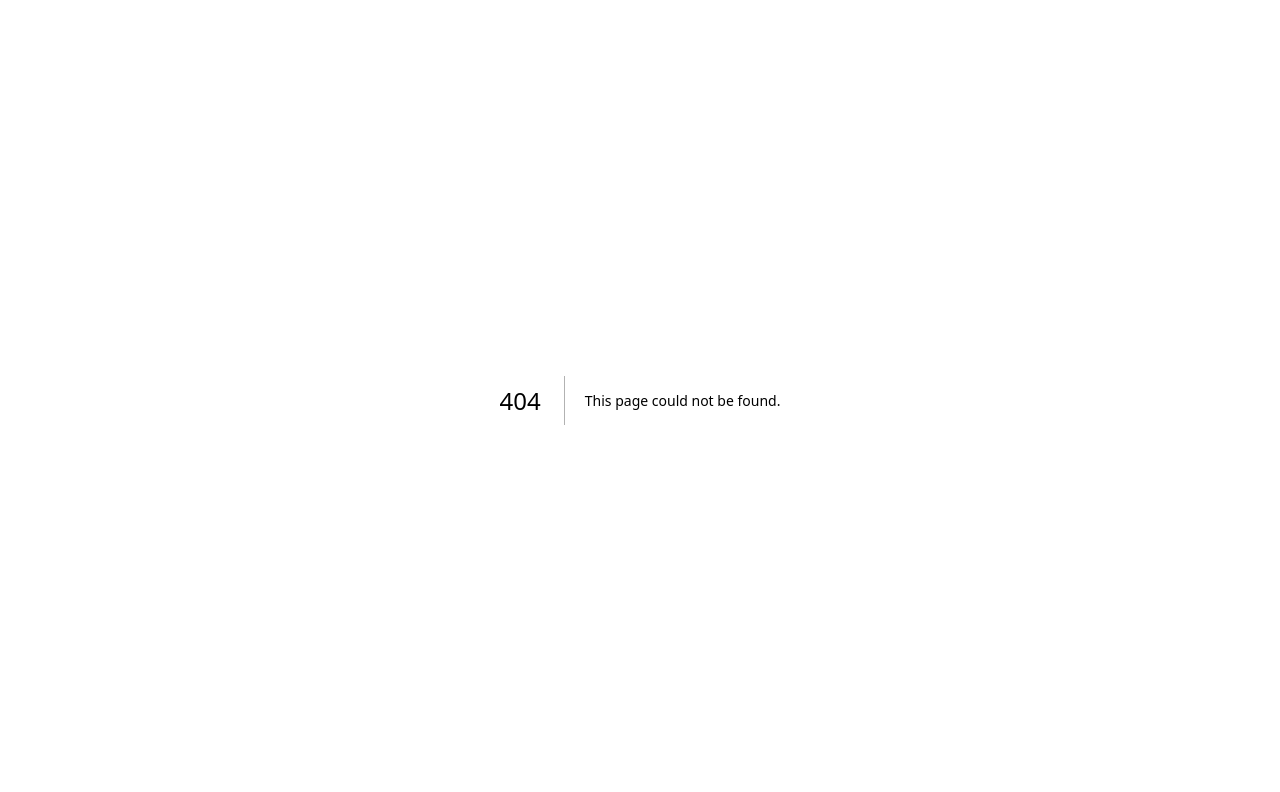
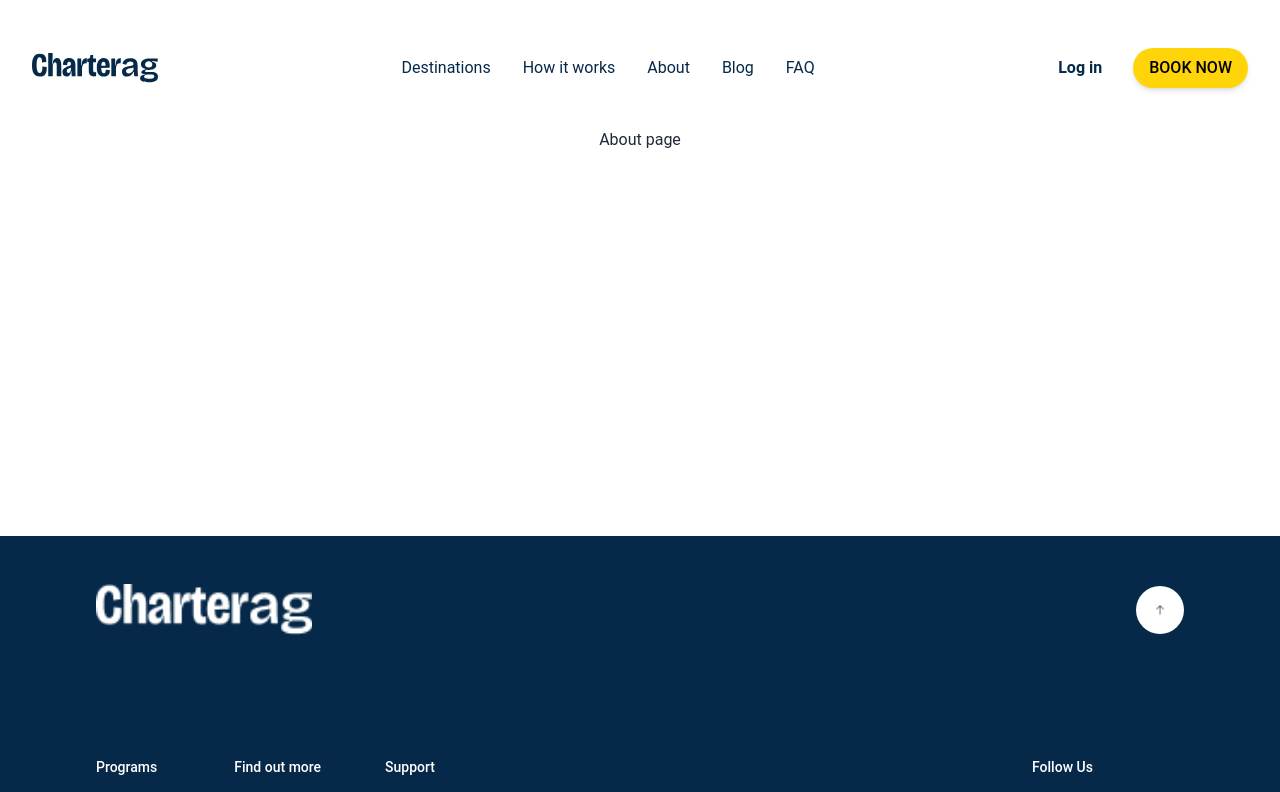
Before and after one commit to dgabel01/frontend-assignment, a Next.js app: page /about in a window 1280 px wide. Before the commit this address had no page. Shown: the top 792 px of the page. Built offline with nearby package versions, Linux system fonts and the light colour scheme.

Commit message:
Add routes

```diff
--- /dev/null
+++ b/src/app/about/page.tsx
@@ -0,0 +1,14 @@
+import Navbar from "@/components/Navbar";
+import blueNavbarLogo from "@/assets/icons/CharteragBlueLogo.svg";
+
+const AboutPage = () => {
+  return (
+    <div className='flex items-center justify-center mb-96'>
+        <Navbar logo={blueNavbarLogo} linkColor="#062949"/>
+        <p className="mt-32">About page</p>
+
+    </div>
+  )
+}
+
+export default AboutPage;
--- /dev/null
+++ b/src/app/blog/page.tsx
@@ -0,0 +1,14 @@
+import Navbar from "@/components/Navbar";
+import blueNavbarLogo from "@/assets/icons/CharteragBlueLogo.svg";
+
+const BlogPage = () => {
+  return (
+    <div className='flex items-center justify-center mb-96'>
+        <Navbar logo={blueNavbarLogo} linkColor="#062949"/>
+        <p className="mt-32">Blog page</p>
+
+    </div>
+  )
+}
+
+export default BlogPage;
--- /dev/null
+++ b/src/app/book-now/page.tsx
@@ -0,0 +1,14 @@
+import Navbar from "@/components/Navbar";
+import blueNavbarLogo from "@/assets/icons/CharteragBlueLogo.svg";
+
+const BookNowPage = () => {
+  return (
+    <div className='flex items-center justify-center mb-96'>
+        <Navbar logo={blueNavbarLogo} linkColor="#062949"/>
+        <p className="mt-32">Book now page</p>
+
+    </div>
+  )
+}
+
+export default BookNowPage;
--- /dev/null
+++ b/src/app/faq/page.tsx
@@ -0,0 +1,14 @@
+import Navbar from "@/components/Navbar";
+import blueNavbarLogo from "@/assets/icons/CharteragBlueLogo.svg";
+
+const FaqPage = () => {
+  return (
+    <div className='flex items-center justify-center mb-96'>
+        <Navbar logo={blueNavbarLogo} linkColor="#062949"/>
+        <p className="mt-32">FAQ page</p>
+
+    </div>
+  )
+}
+
+export default FaqPage;
--- /dev/null
+++ b/src/app/how-it-works/page.tsx
@@ -0,0 +1,14 @@
+import Navbar from "@/components/Navbar";
+import blueNavbarLogo from "@/assets/icons/CharteragBlueLogo.svg";
+
+const HowItWorksPage = () => {
+  return (
+    <div className='flex items-center justify-center mb-96'>
+        <Navbar logo={blueNavbarLogo} linkColor="#062949"/>
+        <p className="mt-32">How it works page</p>
+
+    </div>
+  )
+}
+
+export default HowItWorksPage;
--- /dev/null
+++ b/src/app/log-in/page.tsx
@@ -0,0 +1,14 @@
+import Navbar from "@/components/Navbar";
+import blueNavbarLogo from "@/assets/icons/CharteragBlueLogo.svg";
+
+const LoginPage = () => {
+  return (
+    <div className='flex items-center justify-center mb-96'>
+        <Navbar logo={blueNavbarLogo} linkColor="#062949"/>
+        <p className="mt-32">Login page</p>
+
+    </div>
+  )
+}
+
+export default LoginPage;
--- a/src/components/Navbar/Navbar.tsx
+++ b/src/components/Navbar/Navbar.tsx
@@ -4,6 +4,7 @@ import Link from "next/link";
 import Image, { StaticImageData } from "next/image";
 import { Bars3Icon, XMarkIcon } from "@heroicons/react/24/outline";
 import { routes } from "@/constants/routes";
+import { useRouter } from "next/navigation";
 
 interface NavbarProps {
   logo: StaticImageData;
@@ -11,6 +12,7 @@ interface NavbarProps {
 }
 
 export function Navbar({ logo, linkColor }: NavbarProps) {
+  const router = useRouter();
   const [openNav, setOpenNav] = React.useState(false);
 
   React.useEffect(() => {
@@ -70,10 +72,13 @@ export function Navbar({ logo, linkColor }: NavbarProps) {
         <button
           className="text-base font-bold hover:text-gray-300 transition-colors mr-[15px]"
           style={{ color: linkColor }}
+          onClick={()=>router.push("/log-in")}
         >
           Log in
         </button>
-        <button className="bg-[#ffd50a] text-black text-base font-medium px-4 py-2 uppercase rounded-[50px] shadow-md hover:bg-yellow-400 transition-all">
+        <button className="bg-[#ffd50a] text-black text-base font-medium px-4 py-2 uppercase rounded-[50px] shadow-md hover:bg-yellow-400 transition-all"
+          onClick={()=>router.push("/book-now")}
+        >
           Book now
         </button>
       </div>
```
